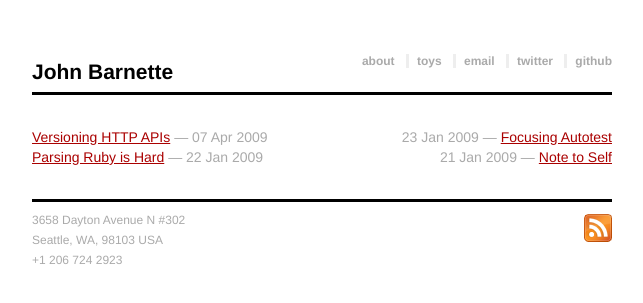
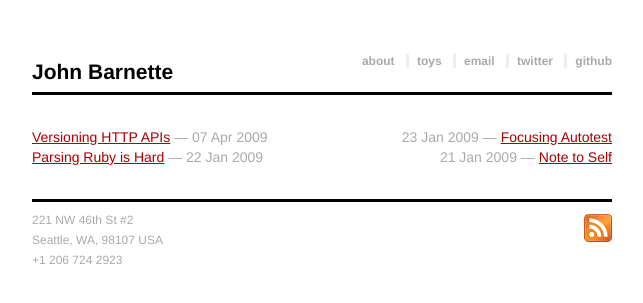
Before and after one commit to jbarnette/jbarnette.github.com, a Jekyll site: the page built from index.html, in a window 1280 px wide. Shown: the top 303 px of the page, without its empty margins (318-961 px from the left). Built offline with Jekyll 4.4.1, drawn with Linux system fonts in a browser that asks for light colours; nearby versions of some CDN libraries.

Commit message:
update address

```diff
--- a/_layouts/default.html
+++ b/_layouts/default.html
@@ -23,10 +23,10 @@
 	  <div class="email">jbarnette@gmail.com</div>
 
 	  <div class="adr">
-	    <div class="street-address">3658 Dayton Avenue N #302</div>
+	    <div class="street-address">221 NW 46th St #2</div>
 	    <span class="locality">Seattle</span>,
 	    <span class="region">WA</span>,
-	    <span class="postal-code">98103</span>
+	    <span class="postal-code">98107</span>
 	    <span class="country-name">USA</span>
 	  </div>
 
```
